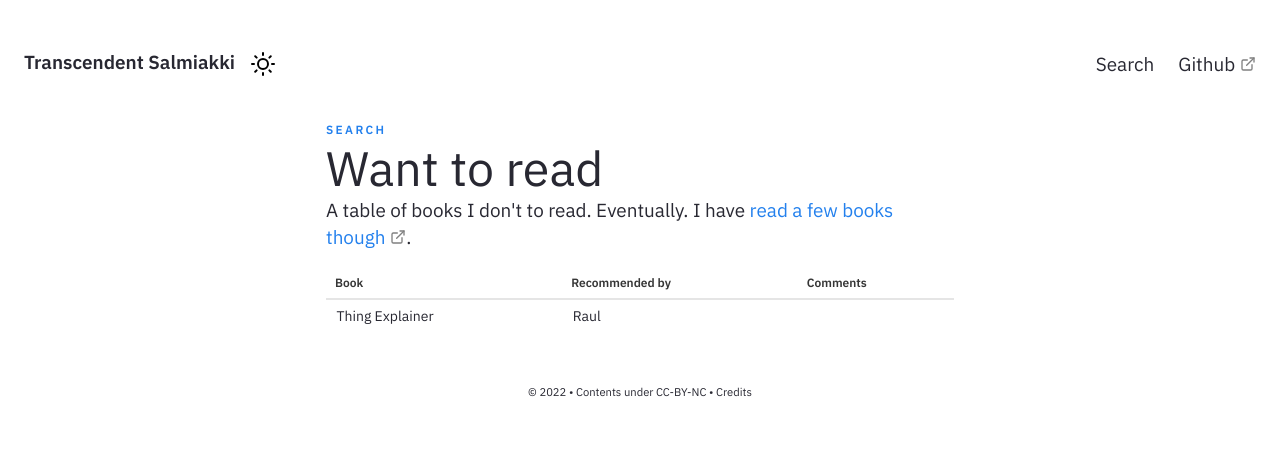
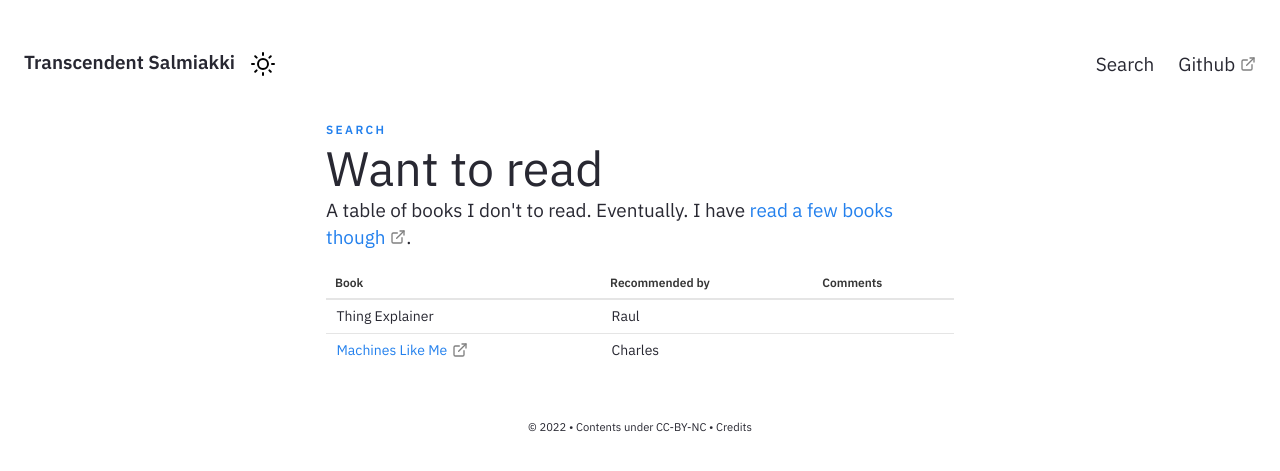
Before and after one commit to migueltorrescosta/obsidian-notes-old, a Jekyll site: the page built from _notes/Public/Want to read.md, in a window 1280 px wide. Shown: the top 471 px of the page. Built offline with Jekyll 4.4.1, drawn with Linux system fonts in a browser that asks for light colours.

Commit message:
Add Charles recomendation

```diff
--- a/_notes/Public/Want to read.md
+++ b/_notes/Public/Want to read.md
@@ -7,3 +7,4 @@ A table of books I don't to read. Eventually. I have [read a few books though](h
 | Book | Recommended by | Comments |
 | --- | --- | --- |
 | Thing Explainer | Raul | |
+| [Machines Like Me](https://www.goodreads.com/book/show/42086795-machines-like-me?from_search=true&from_srp=true&qid=4tV99CTAyq&rank=1) | Charles | |
```
